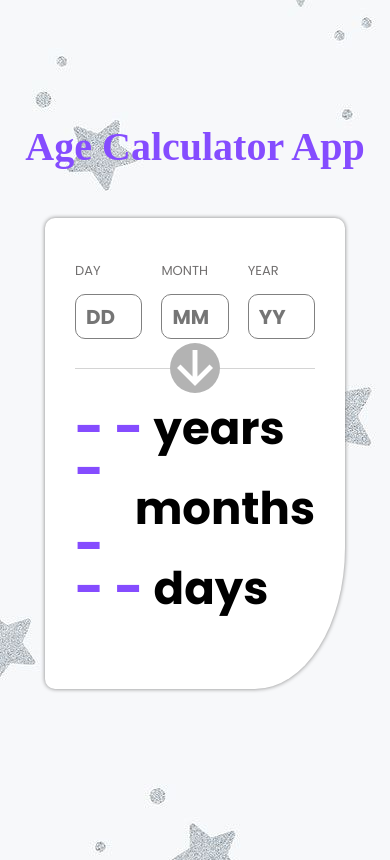
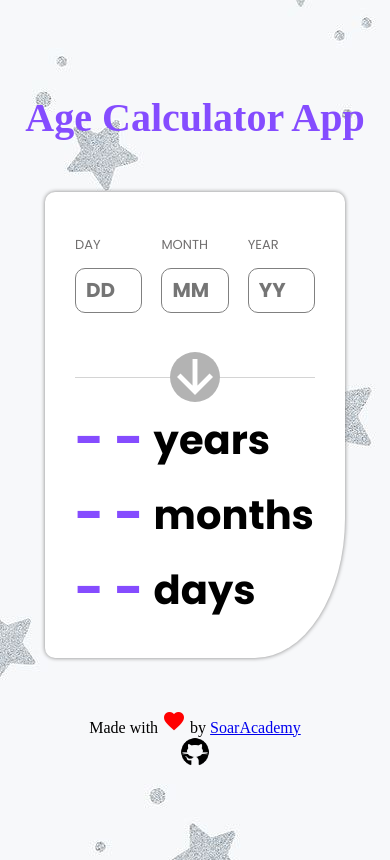
Before and after one commit to Eniolasoar/Age-Calculator-App, a plain HTML site: page index.html in a window 390 px wide. Drawn offline with nearby package versions, Linux system fonts and the light colour scheme.

Commit message:
project update

```diff
--- a/index.html
+++ b/index.html
@@ -15,6 +15,7 @@
      <link rel="preconnect" href="https://fonts.googleapis.com">
   <link rel="preconnect" href="https://fonts.gstatic.com" crossorigin>
      <link href="https://fonts.googleapis.com/css2?family=Poppins:wght@400;700&display=swap" rel="stylesheet">
+     <link rel="stylesheet" href="https://fonts.googleapis.com/icon?family=Material+Icons">
      <link rel="stylesheet" href="https://fonts.googleapis.com/css2?family=Material+Symbols+Outlined:opsz,wght,FILL,GRAD@20..48,100..700,0..1,-50..200" />
 
     <title>Frontend Mentor | Age calculator app</title>
@@ -64,6 +65,15 @@
         </div>
       </div>
       <script src="validation.js"></script>
+
+
+    </div>
+    <div>
+    <p style="margin: 0px;">Made with <i class="material-icons" style="color:red">favorite</i> by <a href="mailto:eniolanishe@gmail.com?subject=Inquiry&body=Hello%20there.">SoarAcademy</a></p>
+    <a href="https://github.com/Eniolasoar">
+      <!--<a target="_blank" href="https://icons8.com/icon/12599/github">GitHub</a> icon by <a target="_blank" href="https://icons8.com">Icons8</a>-->
+      <img src="github.png" alt="" width="30" style="display:block;margin:auto">
+    </a>
     </div>
   </body>
 </html>
--- a/style2.css
+++ b/style2.css
@@ -39,10 +39,10 @@
     min-height: 250px;
     border-radius: 10px 10px 30% 10px;
     box-shadow: 0px 0px 4px gray;
-    padding: 30px;
+    padding: 30px 30px 0px 30px;
   }
   .bottom-content {
-    padding: 60px 0 30px 0;
+    padding: 80px 0 30px 0;
   }
   .label {
     font-family: "Poppins";
@@ -112,7 +112,7 @@
     margin-right: 10px;
   }
   .paragraph p{
-    font-size: 70px;
+    font-size: 60px;
     font-weight: 900 !important;
     color: black;
     margin: 0;
@@ -122,7 +122,7 @@
     display: flex;
     flex-direction: row;
     align-items: center;
-    height: 80px;
+
   }
   .material-symbols-outlined {
     /*on hover,move symbol*/
@@ -158,7 +158,7 @@
 
     }
     .paragraph p{
-      font-size: 45px;
+      font-size: 40px;
     }
     .output{
       font-size: 50px !important;
@@ -178,11 +178,14 @@
   }
   .line{
     position:relative;
-    top: 40px;
+    top: 75px;
   }
   .top-content{
 
     width: 100%;
   }
+  .bottom-content {
+    padding: 100px 0 30px 0;
+  }
 
   }
```
Also changed, not shown: github.png (added).
